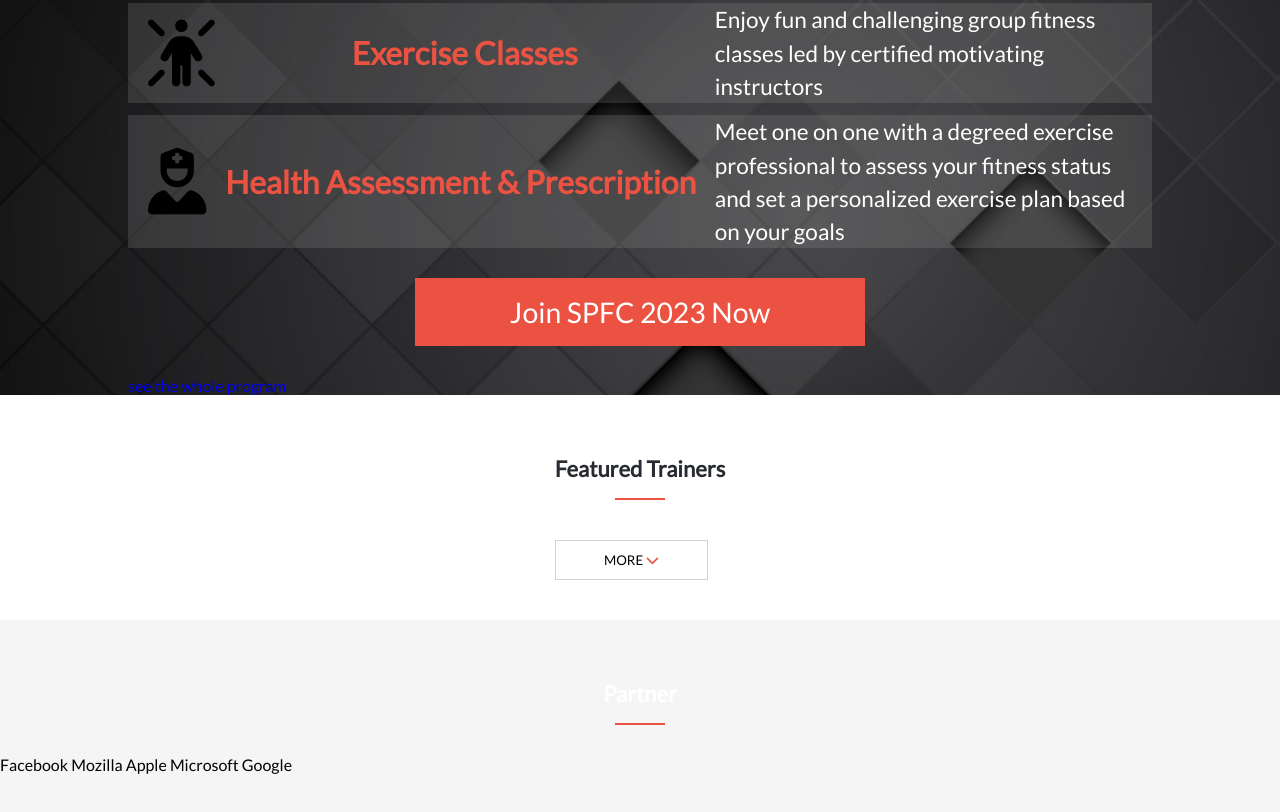
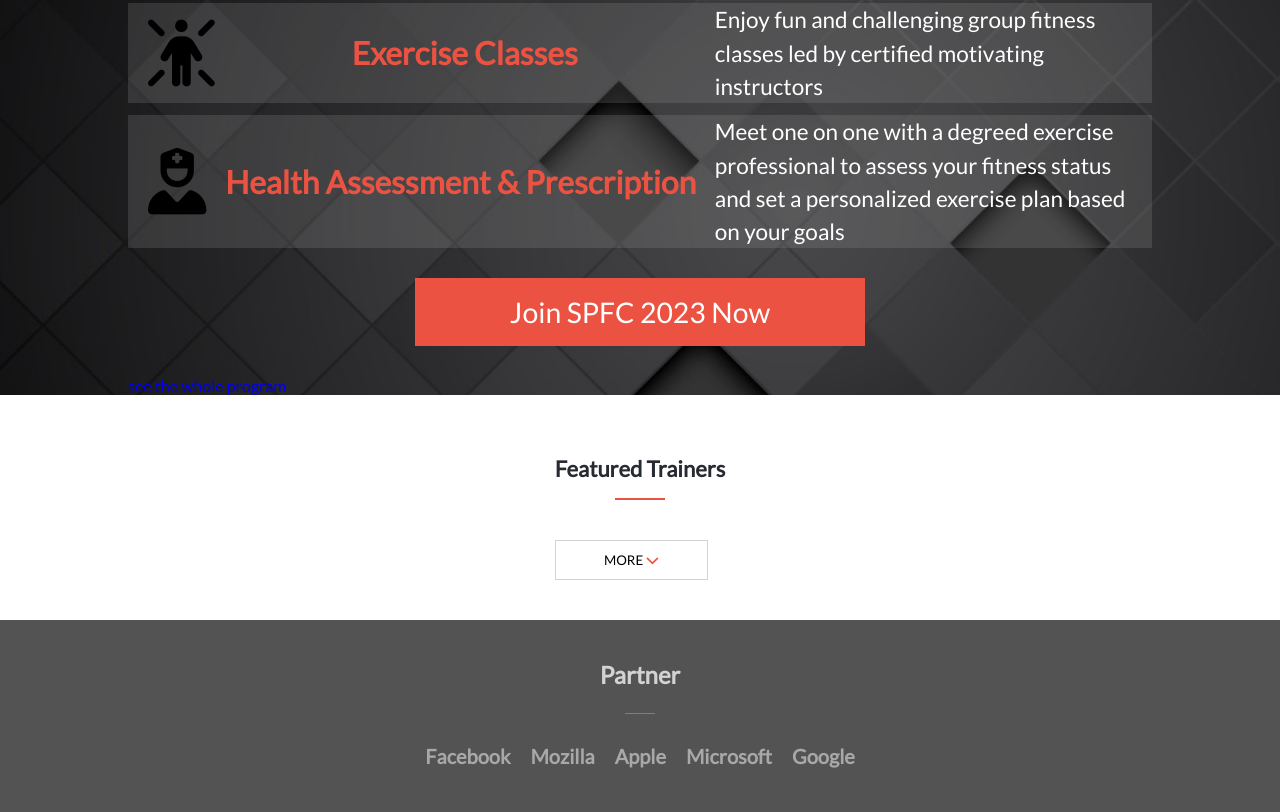
Before and after one commit to Chawki-Mbarki/Body-Building, a website: page index.html in a window 1280 px wide. Shown: the part 1165-1977 px from the top of the page. Before the commit the page ends 1939 px from the top, so only its background shows below. Drawn offline with Linux system fonts and the light colour scheme.

Commit message:
Style partners section

```diff
--- a/style.css
+++ b/style.css
@@ -377,3 +377,32 @@ h1 {
 .up {
   transform: rotate(180deg);
 }
+
+/* ===================== Partners ================== */
+
+#partners {
+  background-color: #535353;
+}
+
+#partners .title {
+  padding-top: 40px;
+  padding-bottom: 25px;
+  background-size: 30px 1px;
+  color: #d3d3d3;
+  font-size: 24px;
+  margin-top: 0;
+}
+
+.company {
+  display: flex;
+  flex-wrap: wrap;
+  justify-content: center;
+  gap: 20px;
+  padding-bottom: 50px;
+}
+
+.company span {
+  font-size: 20px;
+  font-weight: 600;
+  color: #a8a8a8;
+}
```
